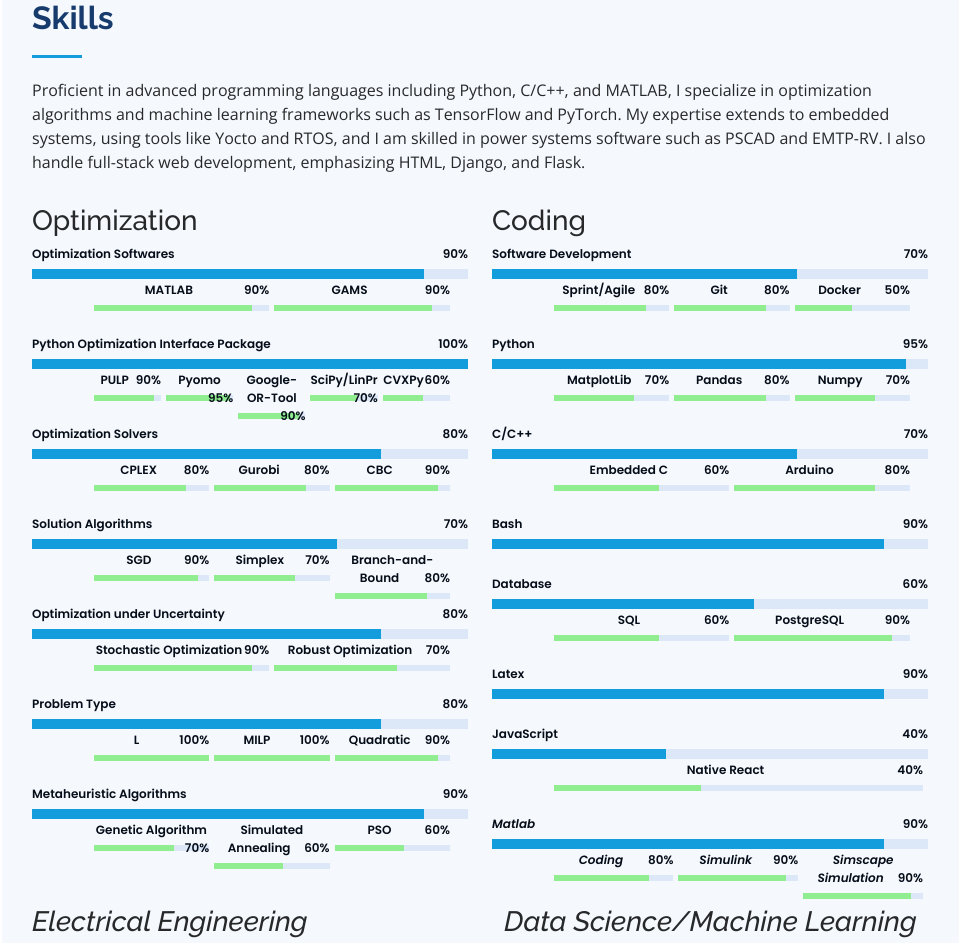
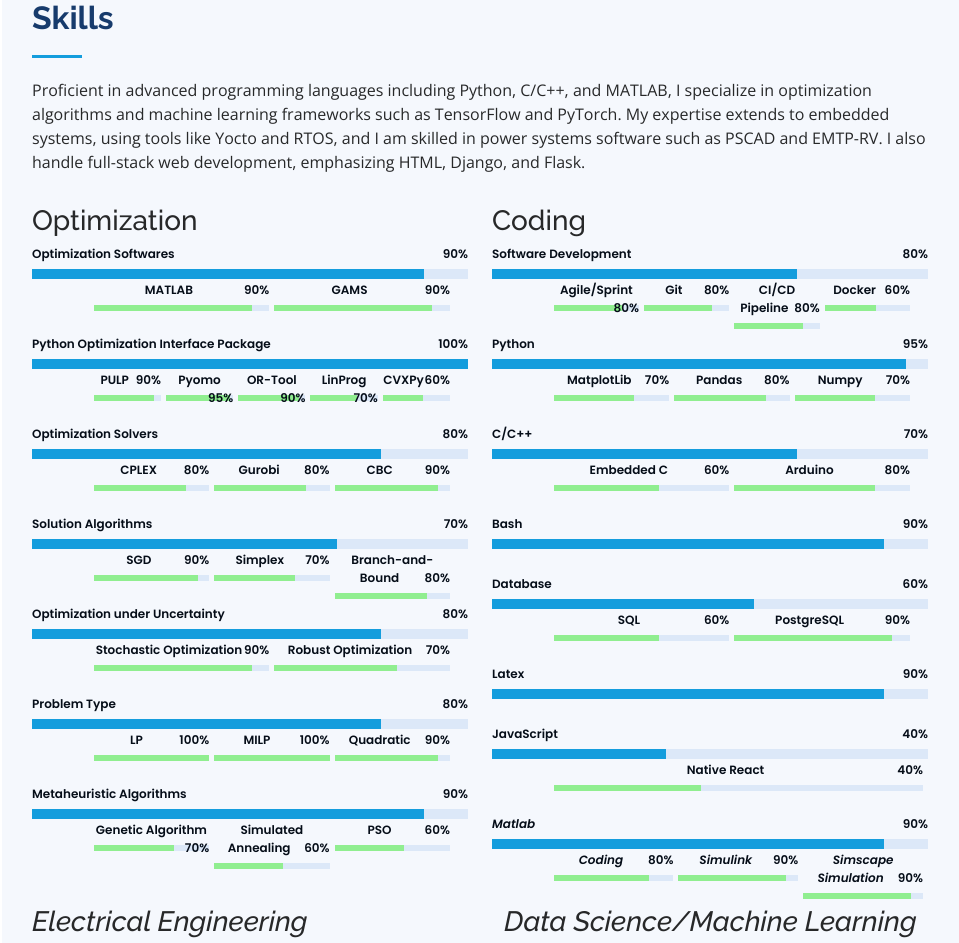
Before and after one commit to foad77/personal-porftofilo-web-design, a Flask app: page / in a window 1280 px wide. Shown: the part 2279-3222 px from the top of the page, without its empty margins (298-1257 px from the left). Run offline with Flask 3, Linux system fonts and the light colour scheme; some libraries are stand-ins or nearby versions.

Commit message:
bug fixes

```diff
--- a/templates/index.html
+++ b/templates/index.html
@@ -269,13 +269,13 @@
             </div>
           </div>
           <div class="progress subskill">
-            <span class="skill">Google-OR-Tool <i class="val">90%</i></span>
+            <span class="skill">OR-Tool <i class="val">90%</i></span>
             <div class="subskill-bar-wrap">
               <div class="subskill-bar" role="progressbar" aria-valuenow="90" aria-valuemin="0" aria-valuemax="100" style="width: 90%;"></div>
             </div>
           </div>
           <div class="progress subskill">
-            <span class="skill">SciPy/LinProg <i class="val">70%</i></span>
+            <span class="skill">LinProg <i class="val">70%</i></span>
             <div class="subskill-bar-wrap">
               <div class="subskill-bar" role="progressbar" aria-valuenow="70" aria-valuemin="0" aria-valuemax="100" style="width: 70%;"></div>
             </div>
@@ -379,7 +379,7 @@
         <div class="subskills" style="--num-subskills: 3;">
           <div class="subskill-empty-space-left"></div>
           <div class="progress subskill">
-            <span class="skill">L <i class="val">100%</i></span>
+            <span class="skill">LP <i class="val">100%</i></span>
             <div class="subskill-bar-wrap">
               <div class="subskill-bar" role="progressbar" aria-valuenow="100" aria-valuemin="0" aria-valuemax="100" style="width: 100%;"></div>
             </div>
@@ -435,15 +435,15 @@
         <h3>Coding</h3>
 
         <div class="progress">
-          <span class="skill">Software Development <i class="val">70%</i></span>
+          <span class="skill">Software Development <i class="val">80%</i></span>
           <div class="progress-bar-wrap">
             <div class="progress-bar" role="progressbar" aria-valuenow="70" aria-valuemin="0" aria-valuemax="100"></div>
           </div>
         </div>
-        <div class="subskills" style="--num-subskills: 3;">
+        <div class="subskills" style="--num-subskills: 4;">
           <div class="subskill-empty-space-left"></div>
           <div class="progress subskill">
-            <span class="skill">Sprint/Agile <i class="val">80%</i></span>
+            <span class="skill">Agile/Sprint <i class="val">80%</i></span>
             <div class="subskill-bar-wrap">
               <div class="subskill-bar" role="progressbar" aria-valuenow="80" aria-valuemin="0" aria-valuemax="100" style="width: 80%;"></div>
             </div>
@@ -455,13 +455,20 @@
             </div>
           </div>
           <div class="progress subskill">
-            <span class="skill">Docker <i class="val">50%</i></span>
+            <span class="skill">CI/CD Pipeline <i class="val">80%</i></span>
             <div class="subskill-bar-wrap">
-              <div class="subskill-bar" role="progressbar" aria-valuenow="50" aria-valuemin="0" aria-valuemax="100" style="width: 50%;"></div>
+              <div class="subskill-bar" role="progressbar" aria-valuenow="80" aria-valuemin="0" aria-valuemax="100" style="width: 80%;"></div>
+            </div>
+          </div>
+          <div class="progress subskill">
+            <span class="skill">Docker <i class="val">60%</i></span>
+            <div class="subskill-bar-wrap">
+              <div class="subskill-bar" role="progressbar" aria-valuenow="60" aria-valuemin="0" aria-valuemax="100" style="width: 60%;"></div>
             </div>
           </div>
           <div class="subskill-empty-space-right"></div>
         </div>
+
 
         <div class="progress">
           <span class="skill">Python <i class="val">95%</i></span>
```
